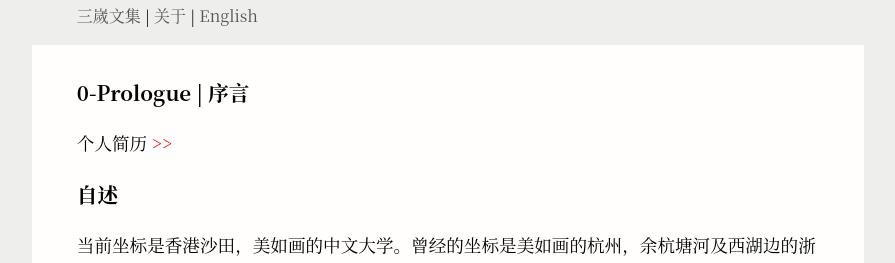
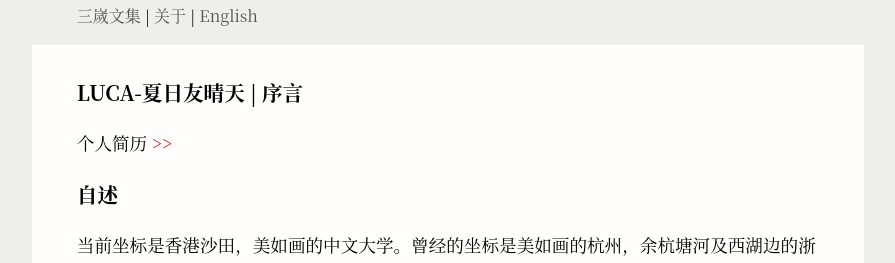
Before and after one commit to Sansuiz/wenji, a Jekyll site: the page built from pages/luca/luca-prologue.md, in a window 1280 px wide. Shown: the top 263 px of the page, without its empty margins (192-1087 px from the left). Built offline with Jekyll 4.4.1, drawn with Linux system fonts in a browser that asks for light colours; comment, search, counter and statistics services are not loaded; our own code applies the rules of GitHub Pages for plain Markdown files.

Commit message:
Update luca-prologue.md

```diff
--- a/pages/luca/luca-prologue.md
+++ b/pages/luca/luca-prologue.md
@@ -3,7 +3,7 @@ layout: cndefault
 permalink: /luca-prologue/
 ---
 
-### 0-Prologue | 序言
+### LUCA-夏日友晴天 | 序言
 
 个人简历 [>\>](/files/cvcn2019.pdf)
 
```
